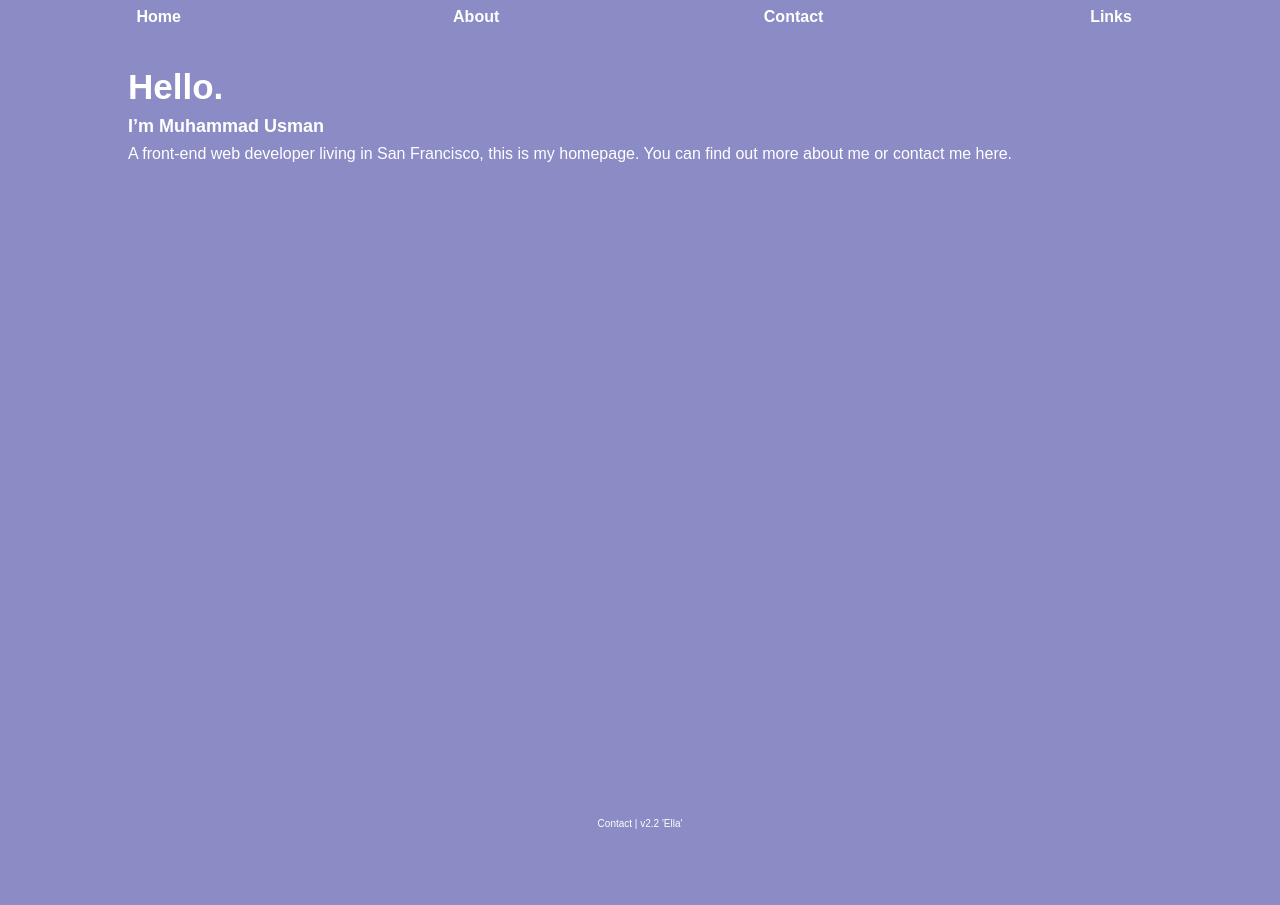
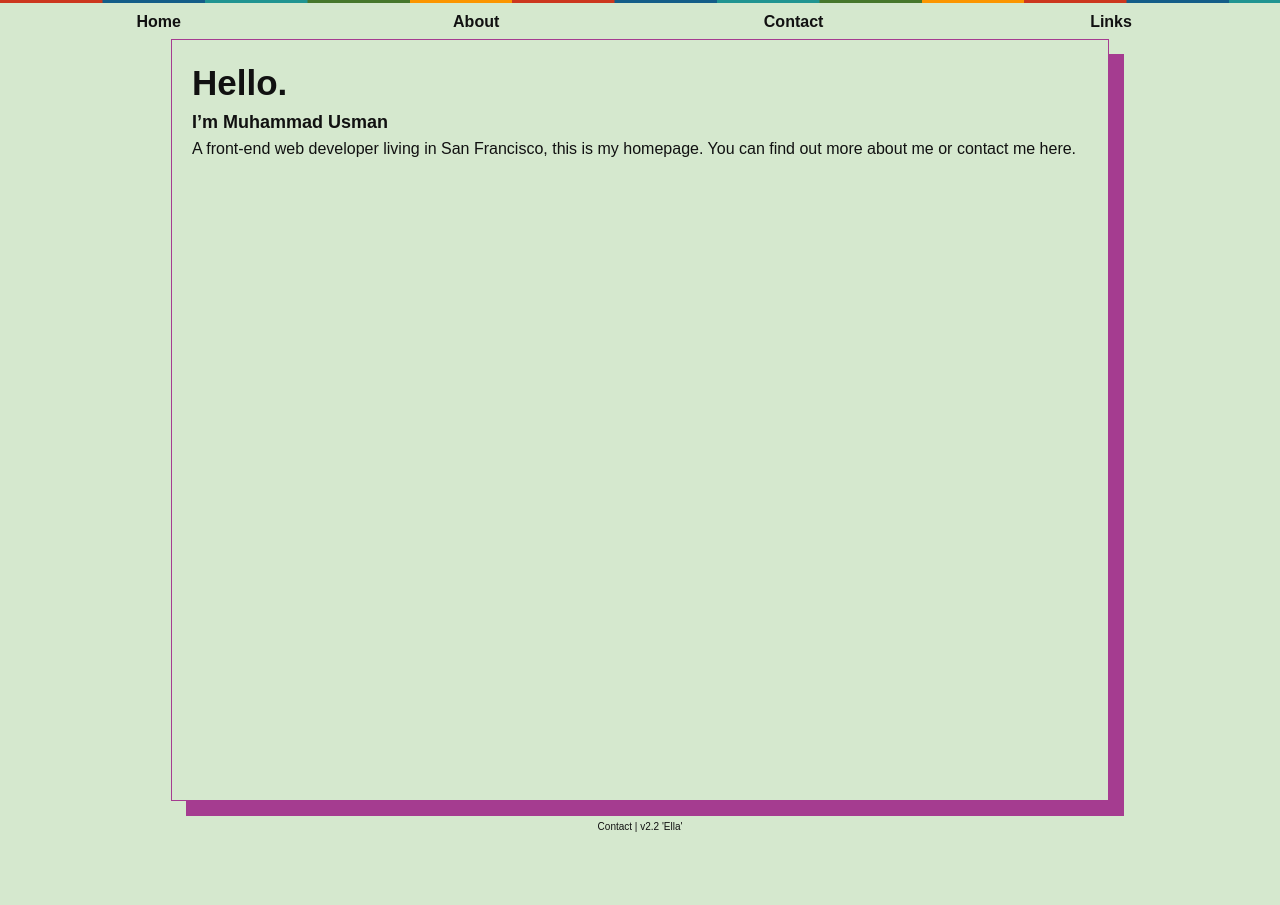
Before and after one commit to usmanity/usmanity.github.com, a Jekyll site: the page built from index.markdown, in a window 1280 px wide. Built offline with Jekyll 4.4.1, drawn with Linux system fonts in a browser that asks for light colours.

Commit message:
changed background colors and added muted.png

```diff
--- a/css/style.css
+++ b/css/style.css
@@ -2,9 +2,12 @@
 html, body { height: 100%; }
 body {
   font-family: sans-serif;
-  background-color: rgba(25, 25, 140, 0.5);
-  color: #fff;
-  line-height: 125%;
+  background-image: url('/images/aaa.png');
+  background-repeat: repeat-x;
+  background-color: #D5E8CE;
+  background-size: 40%;
+  color: #111;
+  padding-top: 5px;
 }
 .clear, footer, nav ul, div[main], #links, #links a { /* clear all these*/
   clear: both;
@@ -26,13 +29,17 @@ nav li {
 }
 a {
   text-decoration: none;
-  color: #fff;
+  color: #111;
 }
 div[main]{
-  padding: 30px 10%;
-  width: 80%;
+  padding: 20px;
+  width: 70%;
   min-height: 80%;
-  margin-bottom: 50px;
+  margin: auto;
+  border: 1px solid #A53C90;
+  border-radius: 0;
+  box-shadow: 15px 15px 0px #A53C90;
+  margin-bottom: 70px;
 }
 footer {
   text-align: center;
@@ -51,3 +58,9 @@ h2 {
 #links, #links a {
   float: left;
 }
+@media (max-width: 480px) {
+  body {
+    background-image: url('/images/muted.png');
+    background-size: 100%;
+  }
+}
```
Also changed, not shown: images/aaa.png (added), images/bored.png (added), images/muted.png (added), 4 other files.
